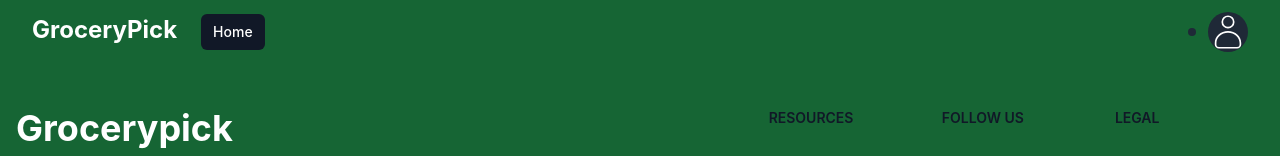
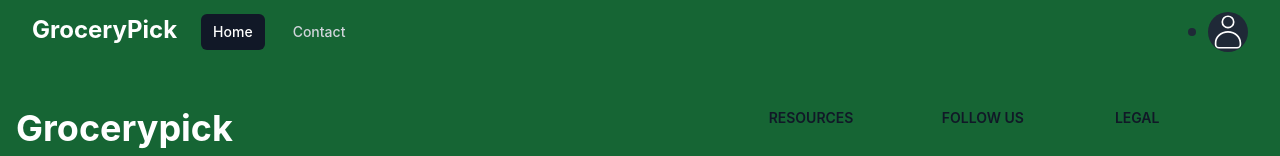
Before and after one commit to Graycemuthui/Grocery-pick, a React (Create React App) app: page /footer in a window 1280 px wide. Shown: the top 156 px of the page. Built offline with nearby package versions, Linux system fonts and the light colour scheme; sample sign-in values are in the browser's storage.

Commit message:
Add the navcart and clear up some details

```diff
--- a/src/App.js
+++ b/src/App.js
@@ -1,4 +1,4 @@
-import React, { useState, useEffect } from "react";
+import React, { useState, useEffect, useRef } from "react";
 import {
   BrowserRouter as Router,
   Routes,
@@ -20,6 +20,11 @@ import "./App.css";
 
 const App = () => {
   const [storedToken, setStoredToken] = useState(localStorage.getItem("token"));
+  const footerRef = useRef();
+
+  const handleFooterNavigation = () => {
+    footerRef.current.scrollIntoView({ behavior: "smooth" });
+  };
 
   useEffect(() => {
     if (storedToken) {
@@ -36,7 +41,9 @@ const App = () => {
   return (
     <div className="App">
       <Router>
-        <Navshow>{<Navbar />}</Navshow>
+        <Navshow>
+          {<Navbar handleFooterNavigation={handleFooterNavigation} />}
+        </Navshow>
         <Routes>
           {!storedToken ? (
             <>
@@ -63,7 +70,7 @@ const App = () => {
               <Route path="/cart" element={<Cart />} />
               <Route path="/checkout" element={<Checkout />} />
               <Route path="/category/:id" element={<CategoryProduct />} />
-              <Route path="/footer" element={<Footer />} />
+              <Route path="/footer" element={<Footer ref={footerRef} />} />
               <Route path="/*" element={<Navigate to="/products" />} />
             </>
           )}
--- a/src/components/Footer.js
+++ b/src/components/Footer.js
@@ -85,7 +85,7 @@ const Footer = () => {
                 <path
                   fillRrule="evenodd"
                   d="M22 12c0-5.523-4.477-10-10-10S2 6.477 2 12c0 4.991 3.657 9.128 8.438 9.878v-6.987h-2.54V12h2.54V9.797c0-2.506 1.492-3.89 3.777-3.89 1.094 0 2.238.195 2.238.195v2.46h-1.26c-1.243 0-1.63.771-1.63 1.562V12h2.773l-.443 2.89h-2.33v6.988C18.343 21.128 22 16.991 22 12z"
-                  clip-rule="evenodd"
+                  clipRrule="evenodd"
                 />
               </svg>
               <span className="sr-only">Facebook page</span>
@@ -135,7 +135,7 @@ const Footer = () => {
                 <path
                   fillRrule="evenodd"
                   d="M12 2C6.477 2 2 6.484 2 12.017c0 4.425 2.865 8.18 6.839 9.504.5.092.682-.217.682-.483 0-.237-.008-.868-.013-1.703-2.782.605-3.369-1.343-3.369-1.343-.454-1.158-1.11-1.466-1.11-1.466-.908-.62.069-.608.069-.608 1.003.07 1.531 1.032 1.531 1.032.892 1.53 2.341 1.088 2.91.832.092-.647.35-1.088.636-1.338-2.22-.253-4.555-1.113-4.555-4.951 0-1.093.39-1.988 1.029-2.688-.103-.253-.446-1.272.098-2.65 0 0 .84-.27 2.75 1.026A9.564 9.564 0 0112 6.844c.85.004 1.705.115 2.504.337 1.909-1.296 2.747-1.027 2.747-1.027.546 1.379.202 2.398.1 2.651.64.7 1.028 1.595 1.028 2.688 0 3.848-2.339 4.695-4.566 4.943.359.309.678.92.678 1.855 0 1.338-.012 2.419-.012 2.747 0 .268.18.58.688.482A10.019 10.019 0 0022 12.017C22 6.484 17.522 2 12 2z"
-                  clip-rule="evenodd"
+                  clipRule="evenodd"
                 />
               </svg>
               <span className="sr-only">GitHub account</span>
--- a/src/components/Products.js
+++ b/src/components/Products.js
@@ -1,4 +1,4 @@
-import React, { useState, useEffect } from "react";
+import React, { useState, useEffect, useRef } from "react";
 import { Link } from "react-router-dom";
 import cover from "../images/cover.jpg";
 import Categories from "./Categories";
@@ -7,6 +7,7 @@ import Footer from "./Footer";
 
 const Product = () => {
   const [product, setProducts] = useState([]);
+  const footerRef = useRef();
 
   useEffect(() => {
     fetch("http://127.0.0.1:4000/api/v1/products")
@@ -59,7 +60,7 @@ const Product = () => {
           </div>
         ))}
       </div>
-      <Footer />
+      <Footer ref={footerRef} />
     </div>
   );
 };
--- a/src/pages/Navbar.js
+++ b/src/pages/Navbar.js
@@ -5,7 +5,10 @@ import { Bars3Icon, XMarkIcon } from "@heroicons/react/24/outline";
 import { Link } from "react-router-dom";
 import { CiUser } from "react-icons/ci";
 
-const navigation = [{ name: "Home", href: "/products", current: true }];
+const navigation = [
+  { name: "Home", href: "/products", current: true },
+  { name: "Contact", href: "/footer", current: false },
+];
 
 function classNames(...classes) {
   return classes.filter(Boolean).join(" ");
--- a/src/pages/Navcart.js
+++ b/src/pages/Navcart.js
@@ -8,7 +8,7 @@ function Navcart() {
   const { saved } = useContext(RoomContext);
 
   return (
-    <nav className="top-0 right-0 w-[30vw] pt-40 p-10 pl-20 text-black absolute h-60 ">
+    <nav className="mx-auto px-2 top-0 left-0 lg:right-0 lg:mr-10 w-[30vw] pt-150 lg:pt-40 p-10 pl-20 text-black absolute h-60">
       <Link
         to="/products"
         style={{ textDecoration: "none", color: "black" }}
--- a/src/pages/ProductDetail.js
+++ b/src/pages/ProductDetail.js
@@ -27,7 +27,7 @@ const ProductDetail = () => {
               <img
                 src={product.product_image}
                 alt={product.product_name}
-                className="h-80 w-full object-cover object-center sm:h-72 md:h-96 lg:w-full"
+                className="h-80 w-full object-cover object-center sm:h-60 md:h-96 lg:w-full"
               />
             </div>
           </div>
```
